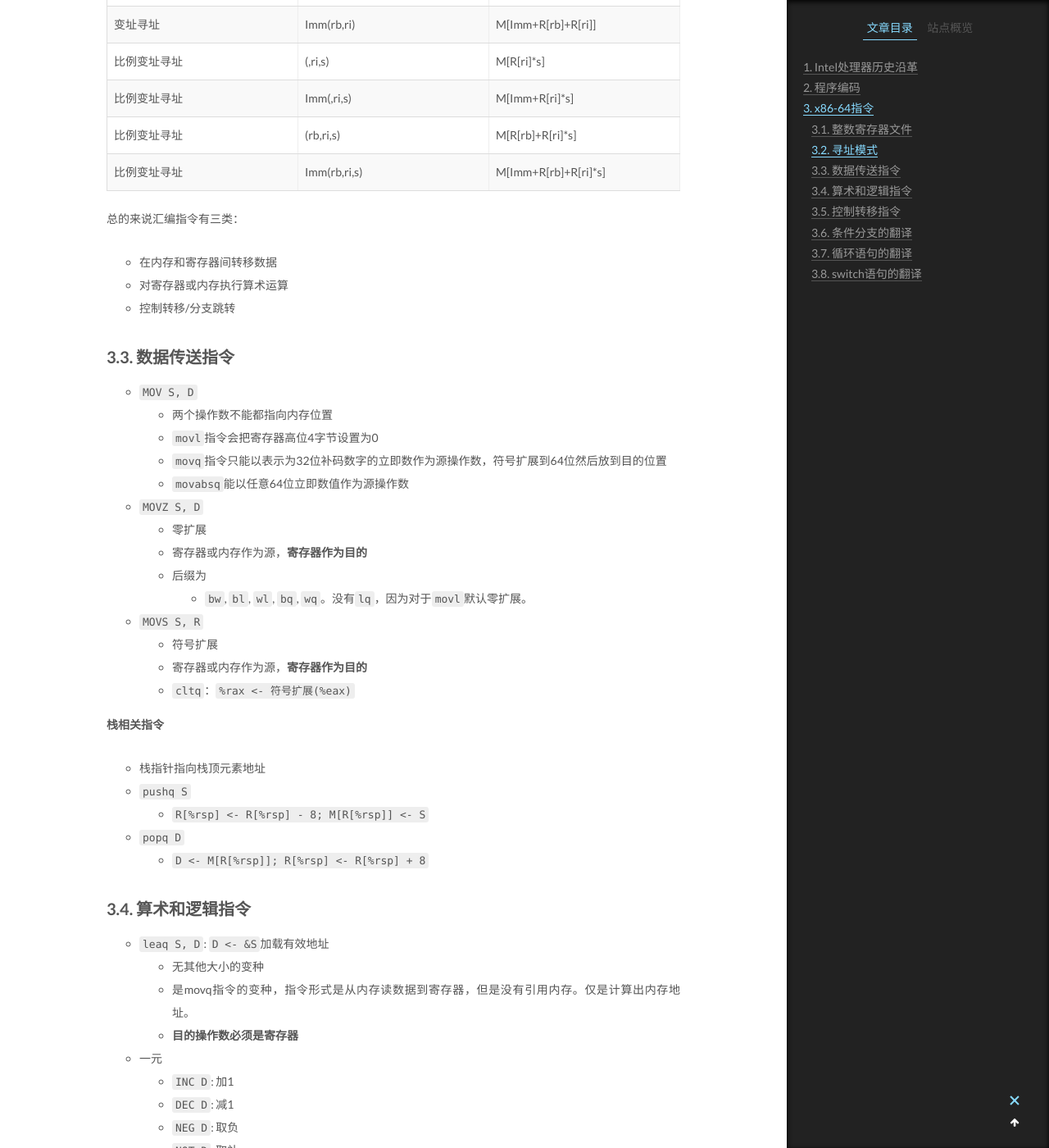
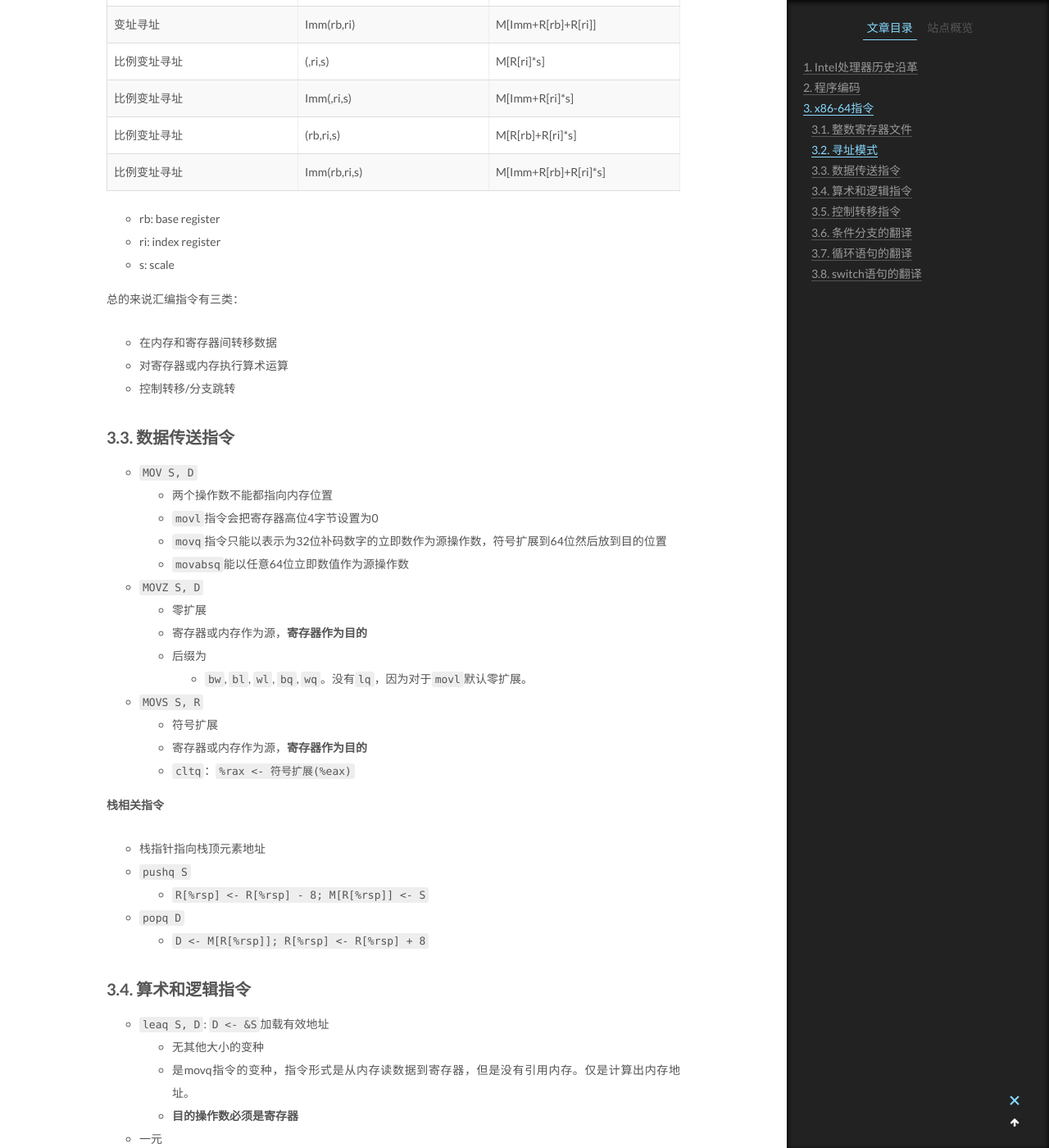
Before and after one commit to Willendless/willendless.github.io, a Jekyll site: the page built from _posts/2021-6-3-《csapp》ch3.md, in a window 1280 px wide and 1400 px high, scrolled down 4324 px. Shown: the whole window at 82% size. Built offline with Jekyll 4.4.1, drawn with Linux system fonts in a browser that asks for light colours; comment, search, counter and statistics services are not loaded; some of the changed text lies outside the part shown.

Commit message:
chore: update post

```diff
--- a/_posts/2021-6-3-《csapp》ch3.md
+++ b/_posts/2021-6-3-《csapp》ch3.md
@@ -127,6 +127,10 @@ linux> objdump -d hello.o
 |比例变址寻址|Imm(,ri,s)|M[Imm+R[ri]*s]|
 |比例变址寻址|(rb,ri,s)|M[R[rb]+R[ri]*s]|
 |比例变址寻址|Imm(rb,ri,s)|M[Imm+R[rb]+R[ri]*s]|
+
++ rb: base register
++ ri: index register
++ s: scale
 
 总的来说汇编指令有三类：
 
```
Also changed, not shown: other parts of _posts/2021-6-3-《csapp》ch3.md (+3 -0 lines).
